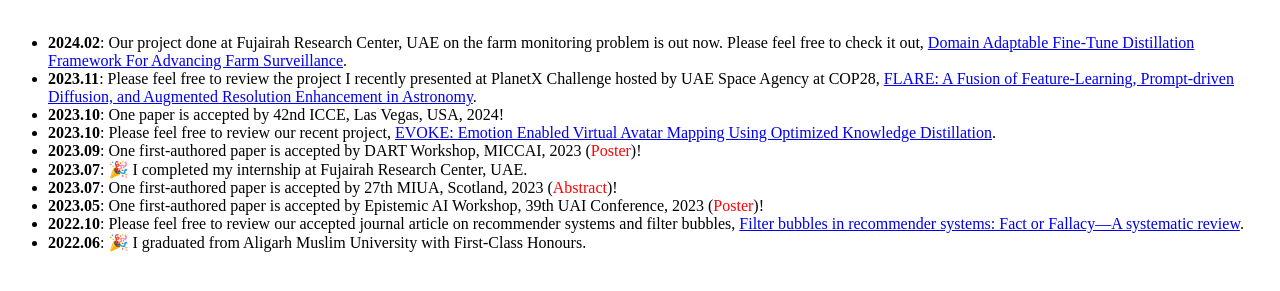
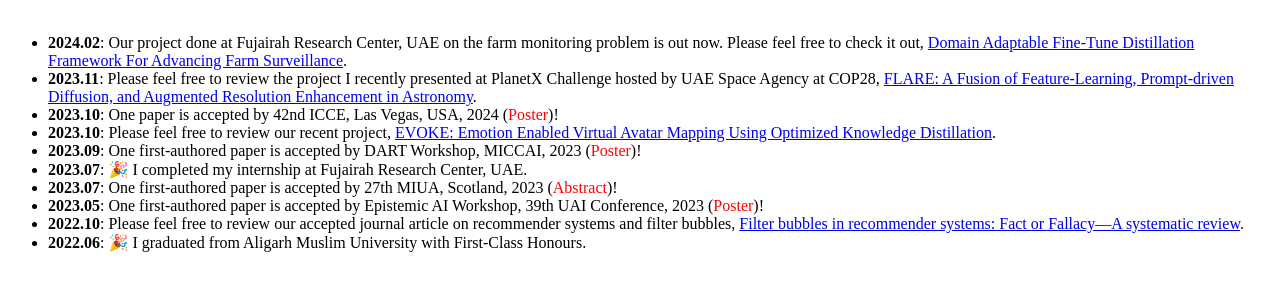
Before and after one commit to Razaimam45/razaimam45.github.io, a Jekyll site: the page built from _pages/includes/news.md, in a window 1280 px wide. Shown: the part 521-812 px from the top of the page. Built offline with Jekyll 4.4.1, drawn with Linux system fonts in a browser that asks for light colours; our own code applies the rules of GitHub Pages for plain Markdown files.

Commit message:
Updated News2

```diff
--- a/_pages/includes/news.md
+++ b/_pages/includes/news.md
@@ -11,7 +11,7 @@
   <ul>
     <li><strong>2024.02</strong>: Our project done at Fujairah Research Center, UAE on the farm monitoring problem is out now. Please feel free to check it out, <a href="https://arxiv.org/abs/2402.07059">Domain Adaptable Fine-Tune Distillation Framework For Advancing Farm Surveillance</a>.</li>
     <li><strong>2023.11</strong>: Please feel free to review the project I recently presented at PlanetX Challenge hosted by UAE Space Agency at COP28, <a href="https://arxiv.org/">FLARE: A Fusion of Feature-Learning, Prompt-driven Diffusion, and Augmented Resolution Enhancement in Astronomy</a>.</li>
-    <li><strong>2023.10</strong>: One paper is accepted by 42nd ICCE, Las Vegas, USA, 2024!</li>
+    <li><strong>2023.10</strong>: One paper is accepted by 42nd ICCE, Las Vegas, USA, 2024 (<font color="red">Poster</font>)!</li>
     <li><strong>2023.10</strong>: Please feel free to review our recent project, <a href="https://arxiv.org/abs/2401.06957">EVOKE: Emotion Enabled Virtual Avatar Mapping
     Using Optimized Knowledge Distillation</a>.</li>
     <li><strong>2023.09</strong>: One first-authored paper is accepted by DART Workshop, MICCAI, 2023 (<font color="red">Poster</font>)! </li>
```
